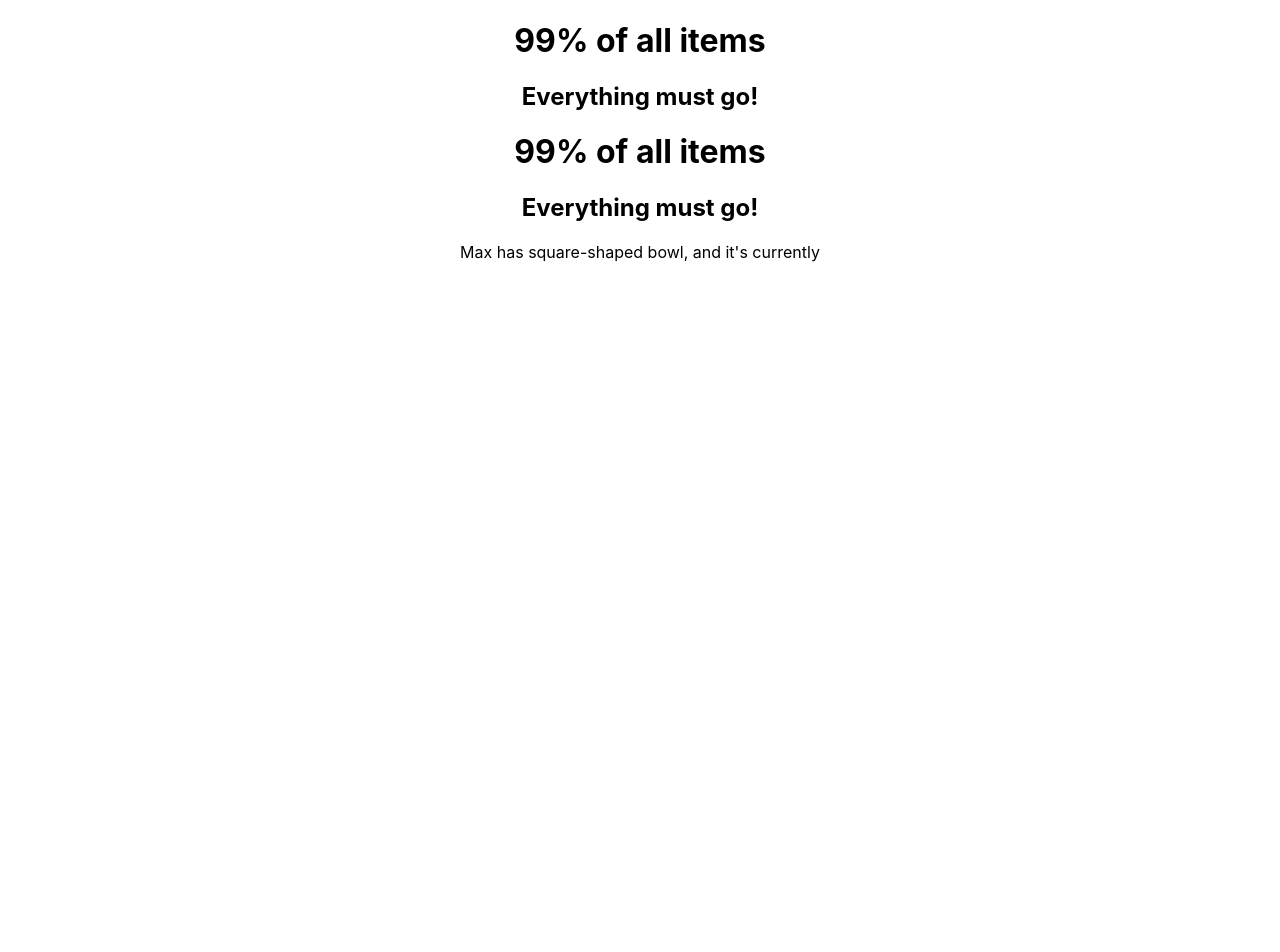
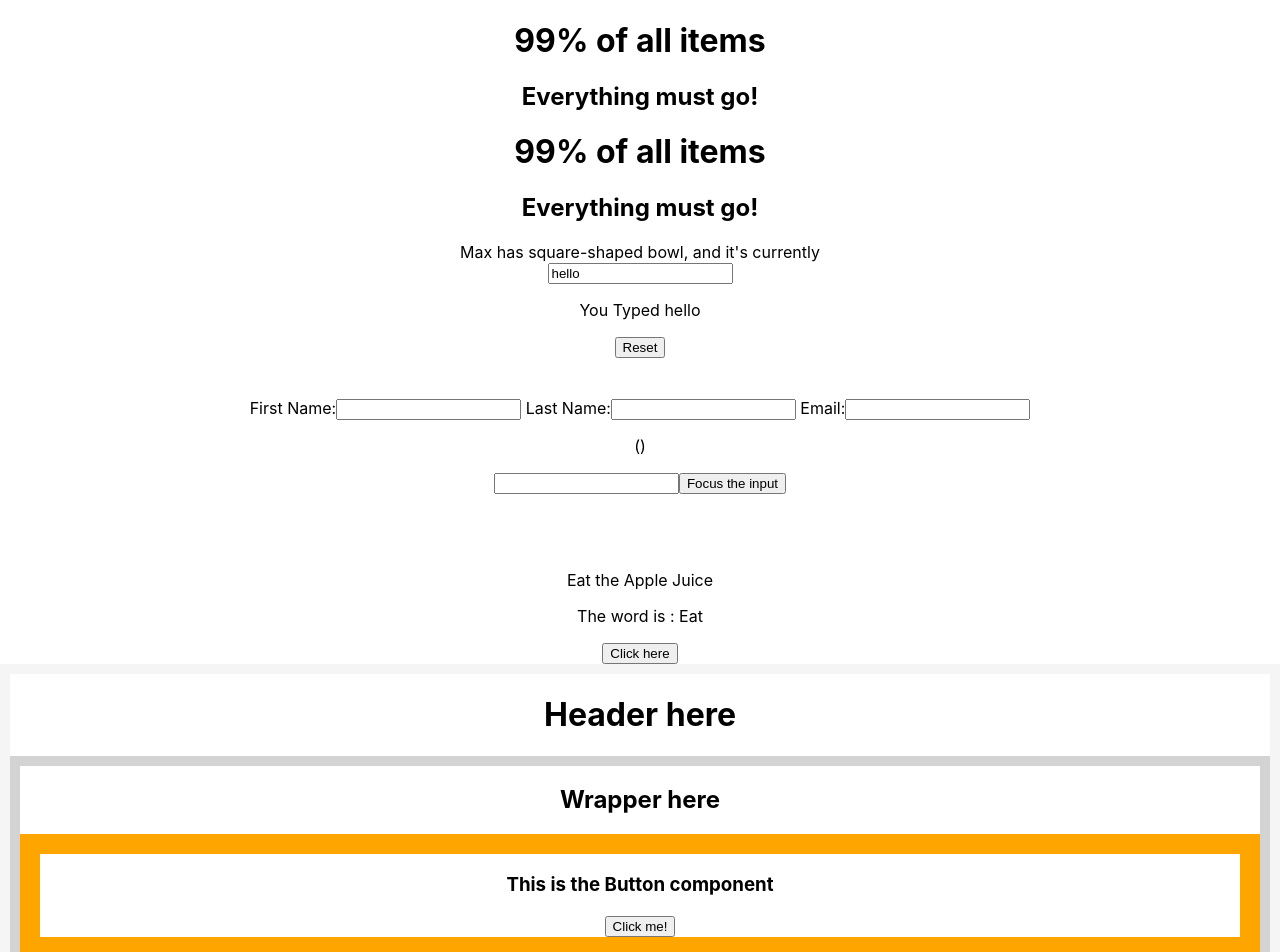
Before and after one commit to vincentferraro/react-basis-meta, a React (Create React App) app: page / in a window 1280 px wide. Shown: the top 952 px of the page. Before the commit the page ends 800 px from the top, so only its background shows below. Built offline with nearby package versions, Linux system fonts and the light colour scheme.

Commit message:
Add Prop Drilling

```diff
--- a/src/App.js
+++ b/src/App.js
@@ -13,9 +13,12 @@
 // import DarkMode from './functions/darkMode';
 import Promo2 from './components/promo/Promo2';
 import Dog from './components/dataFlow/Dog';
+import InputComponent from './components/hooks/InputComponent';
+import Form from './components/hooks/Form';
+import InputUseRef from './components/hooks/InputUseRef';
+import Heading from './components/hooks/Heading';
 
-
-
+import PropDrilling from './components/app4/PropDrilling';
 // const bool = false;
 // const str1 = 'The :'
 
@@ -56,7 +59,19 @@
         <Promo2 />
         <Promo2 />
         <Dog />
+        <InputComponent />
+        <br></br>
+        <br></br>
+        <br></br>
+        <Form />
+        <InputUseRef />
 
+         <br></br>
+         <br></br>
+         <br></br>
+          <br></br>
+          <Heading />
+          <PropDrilling />
     </div>
 
   )
--- /dev/null
+++ b/src/components/app4/PropDrilling.js
@@ -0,0 +1,42 @@
+
+function Main(props){
+    return <Header msg={props.msg} />
+}
+
+function Header(props){
+    return (
+        <div style={{ border: "10px solid whitesmoke" }}>
+            <h1>Header here</h1>
+            <Wrapper msg={props.msg} />
+        </div>
+    )
+}
+
+function Wrapper(props){
+    return(
+        <div style={{ border: "10px solid lightgray" }}>
+            <h2>Wrapper here</h2>
+            <Button msg={props.msg} />
+
+        </div>
+    )
+}
+
+function Button(props){
+    return(
+        <div style={{ border: "20px solid orange" }}>
+            <h3>This is the Button component</h3>
+            <button onClick={()=> alert(props.msg)}>Click me!</button>
+        </div>
+    )
+}
+
+function PropDrilling(){
+    return(
+        <Main
+        msg="I passed through the Header and the Wrapper and I reached the Button component"
+        />
+    )
+}
+
+export default PropDrilling;
--- /dev/null
+++ b/src/components/hooks/Form.js
@@ -0,0 +1,25 @@
+import { useState } from "react";
+
+const Form = ()=>{
+    const [form, setForm]= useState({
+        firstName:"",
+        lastName:"",
+        email:""
+    })
+    return(
+        <>
+        <label> First Name:
+            <input value={form.firstName} onChange={(e)=>{setForm({...form, firstName: e.target.value})}}/>
+        </label>
+        <label> Last Name:
+            <input value={form.lastName} onChange={(e)=>{setForm({...form, lastName: e.target.value})}}/>
+        </label>
+        <label> Email:
+            <input value={form.email} onChange={(e)=>{setForm({...form, email: e.target.value})}}/>
+        </label>
+        <p>{form.firstName} {form.lastName} ({form.email})</p>
+        </>
+    )
+}
+
+export default Form;
--- /dev/null
+++ b/src/components/hooks/Heading.js
@@ -0,0 +1,22 @@
+import { useState } from "react"
+import Line from "./Line"
+const Heading = ()=>{
+    const [word, setWord] = useState('Eat')
+
+    function handleClick(){
+        if(word === "Eat"){
+            setWord("Drink")
+        }else{
+            setWord("Eat")
+        }
+    }
+    return(
+        <>
+        <p>{word + ' the Apple Juice'}</p>
+        <Line message ={word} />
+        <button onClick={handleClick}>Click here</button>
+        </>
+    )
+}
+
+export default Heading
--- /dev/null
+++ b/src/components/hooks/InputComponent.js
@@ -0,0 +1,20 @@
+import { useState } from "react"
+
+const InputComponent = ()=>{
+
+    const [inputText, setText]= useState('hello');
+
+    function handleChange(e){
+        setText(e.target.value)
+    }
+
+    return (
+        <>
+        <input value={inputText} onChange={handleChange}/>
+        <p>You Typed {inputText}</p>
+        <button onClick={()=>setText('hello')}>Reset</button>
+        </>
+    )
+}
+
+export default InputComponent;
--- /dev/null
+++ b/src/components/hooks/InputUseRef.js
@@ -0,0 +1,21 @@
+import { useRef } from "react"
+
+const InputUseRef = ()=>{
+
+    const  inputEl = useRef(null)
+
+    const onButtonClick = ()=>{
+        inputEl.current.focus()
+        console.log(inputEl)
+    };
+
+    return(
+        <>
+        <input ref={inputEl} type="text"/>
+        <button onClick={onButtonClick}>Focus the input</button>
+        </>
+    )
+
+}
+
+export default InputUseRef
--- /dev/null
+++ b/src/components/hooks/Line.js
@@ -0,0 +1,8 @@
+const Line = (props)=>{
+
+    return(
+        <p>{'The word is : '+props.message + ''}</p>
+    )
+}
+
+export default Line;
```
